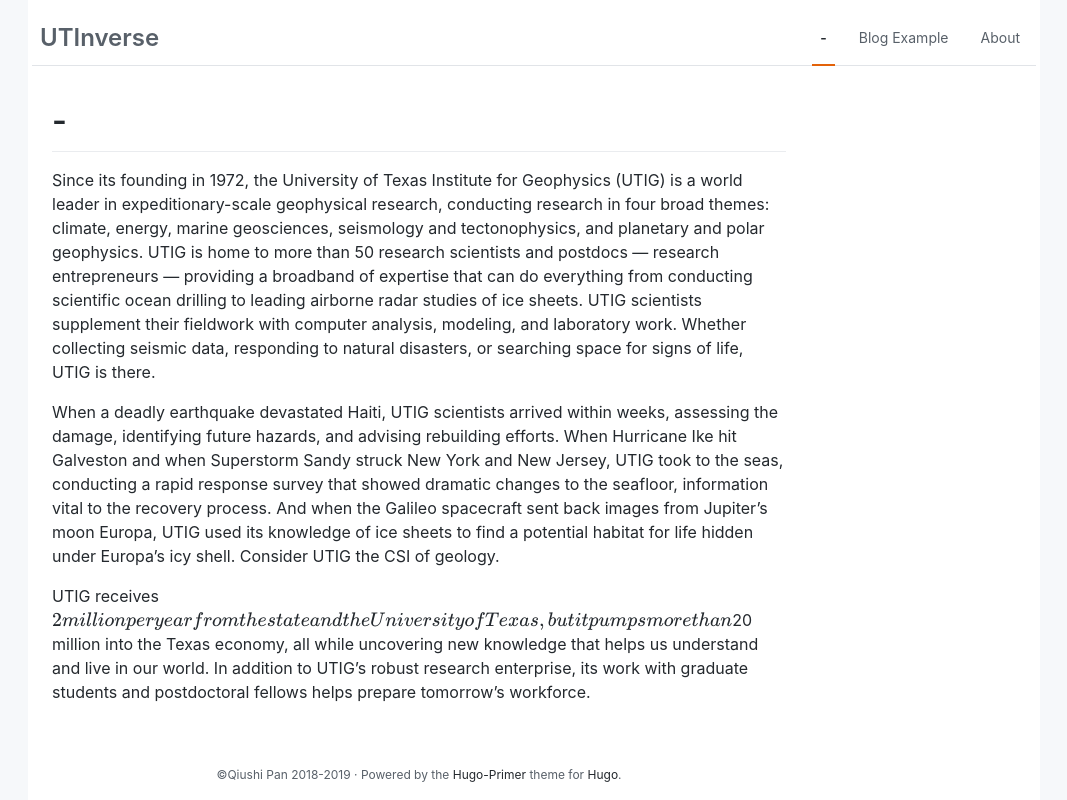
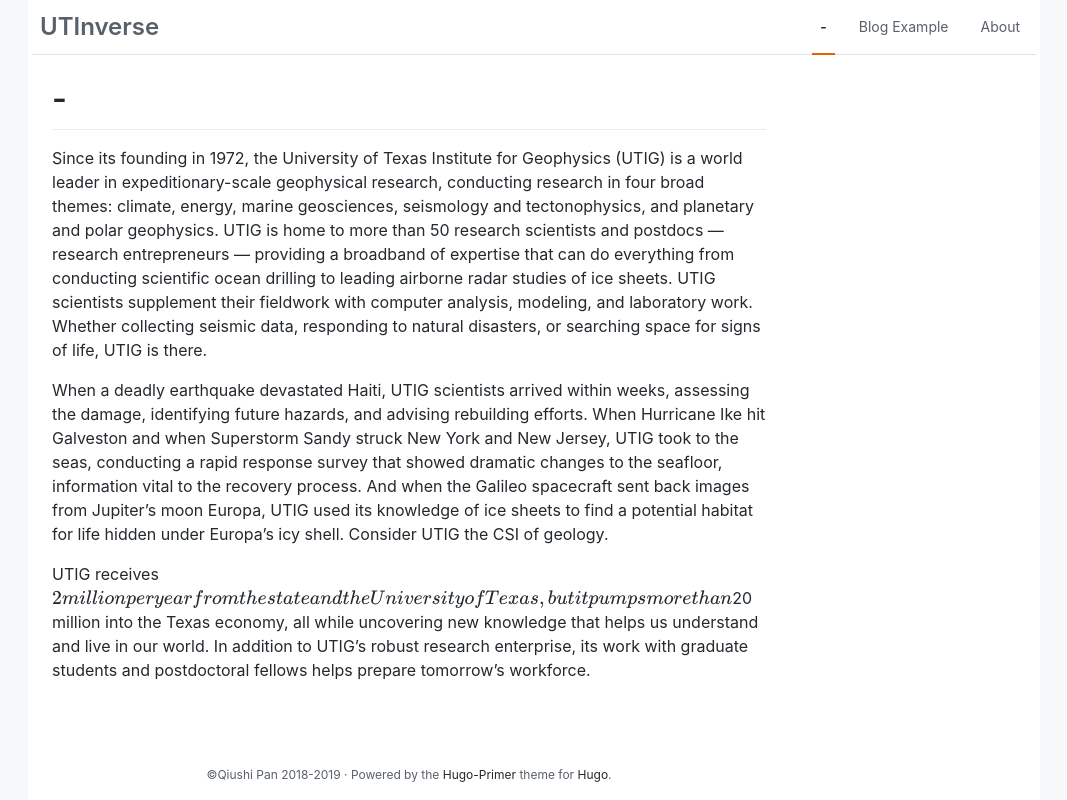
Before and after one commit to UTInverse/utinverse.github.io, a plain HTML site: page index.html in a window 1280 px wide. Shown: the whole page, without its empty margins (106-1173 px from the left). Drawn offline with nearby package versions, Linux system fonts and the light colour scheme; some packages are replaced by stand-ins of ours.

Commit message:
rebuilding site Tue Jun  2 15:14:22 CDT 2020

```diff
--- a/assets/style.css
+++ b/assets/style.css
@@ -20,15 +20,14 @@ body {
 }
 #header {
   grid-area: header;
-  padding: 0.7rem;
 }
 #main {
   grid-area: main;
-  max-width: 1000px;
+  max-width: 1100px;
 }
 #side {
   grid-area: side;
-  width: 230px;
+  width: 250px;
 }
 #footer {
   grid-area: footer;
```
